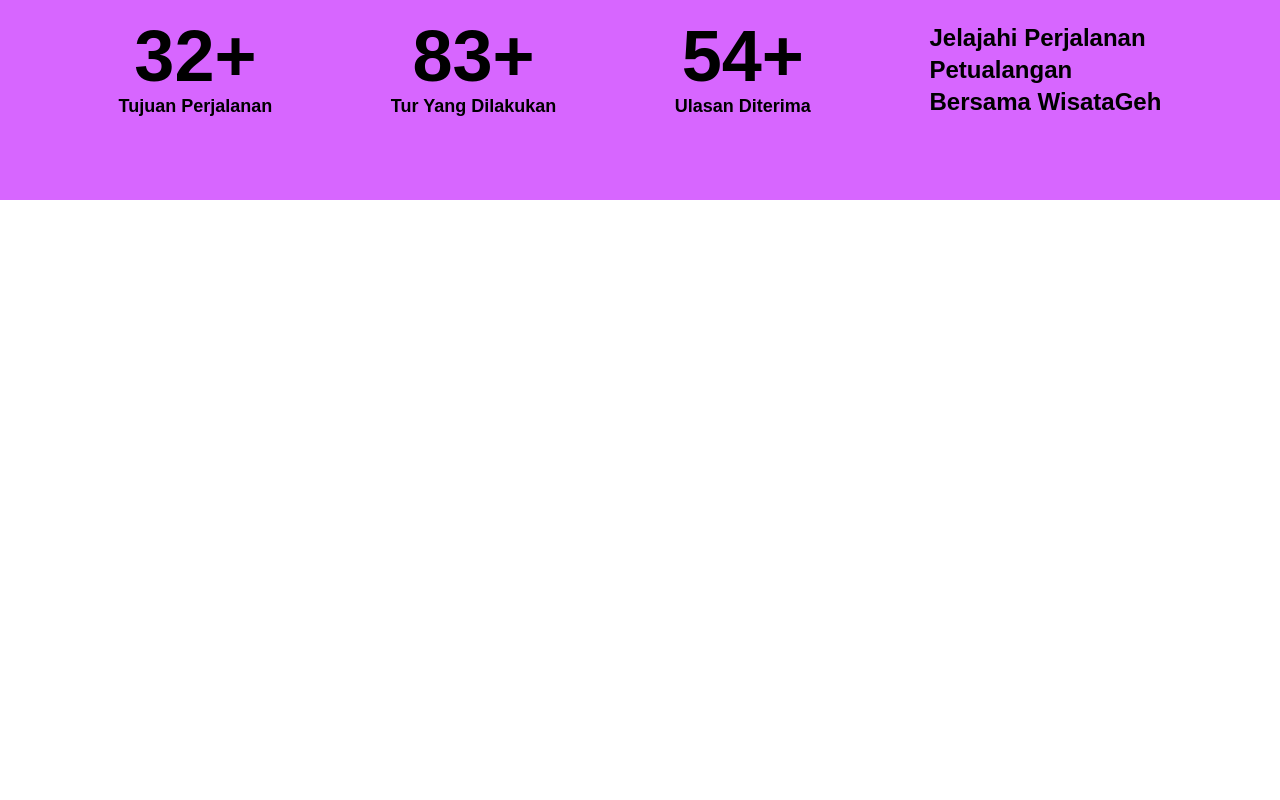
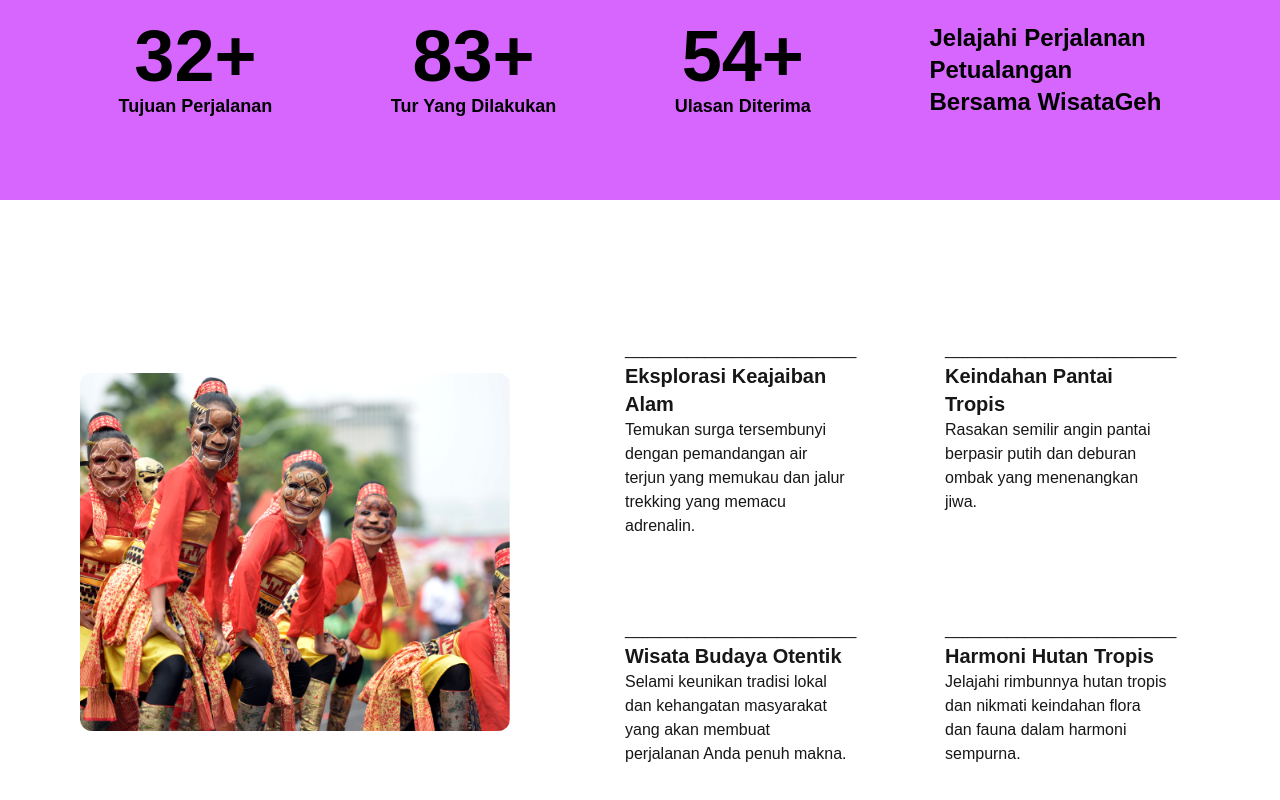
Before and after one commit to RakaAgiSaputra/PW2-22B-ONDEMANDE, a Next.js app in the folder Program/wisatageh-app/: page / in a window 1280 px wide. Shown: the part 935-1735 px from the top of the page. Before the commit the page ends 1135 px from the top, so only its background shows below. Built offline with nearby package versions, Linux system fonts and the light colour scheme.

Commit message:
Update page.tsx

```diff
--- a/Program/wisatageh-app/app/page.tsx
+++ b/Program/wisatageh-app/app/page.tsx
@@ -3,6 +3,7 @@
 import Image from "next/image";
 import {ButtonProps} from "@/components/ui/Button"
 import CallToAction from "@/components/halaman_utama/CallToAction";
+import InterestingWisata from "@/components/halaman_utama/InterestingWisata";
 
 export default function HomePage() {
   return (
@@ -10,6 +11,7 @@
       <Navbar />
       <CallToAction/>
       <Achievement/>
+      <InterestingWisata/>
     </>
   );
 }
```
